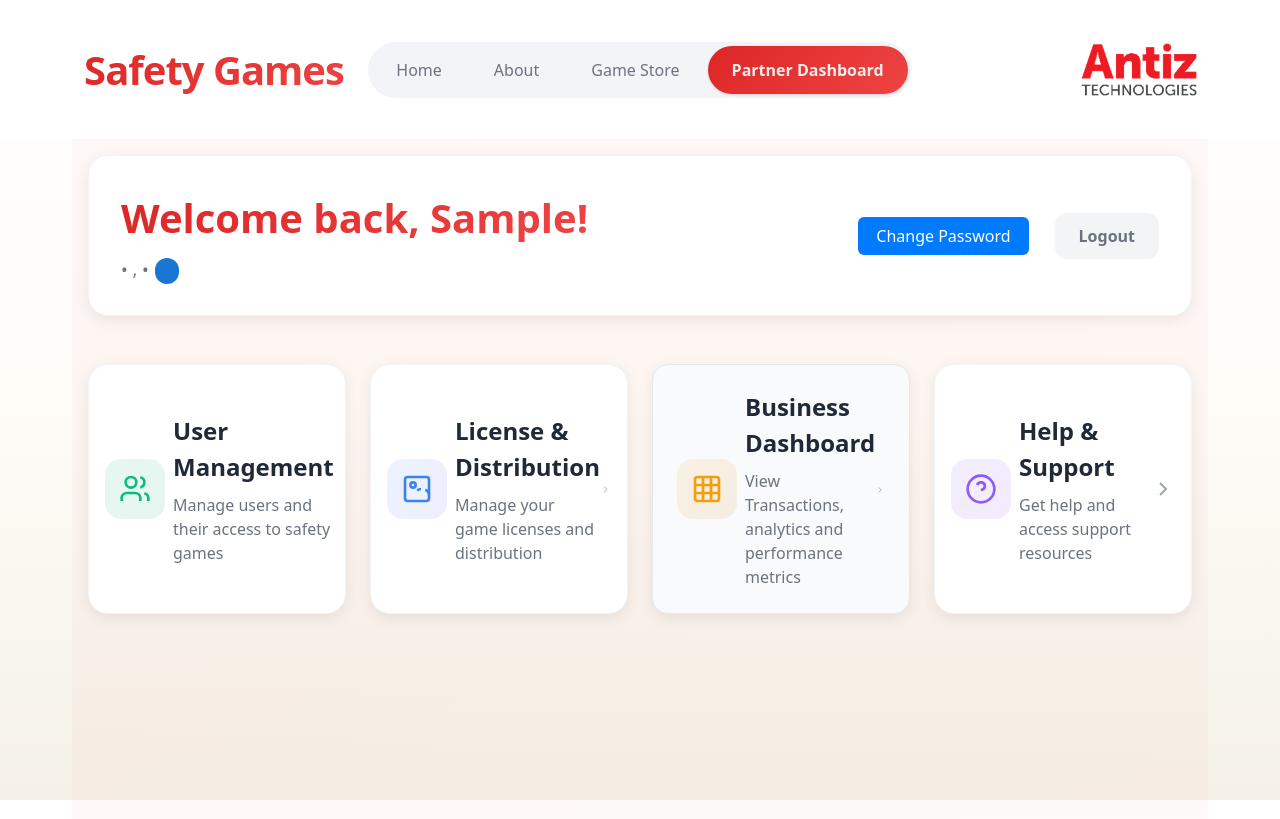
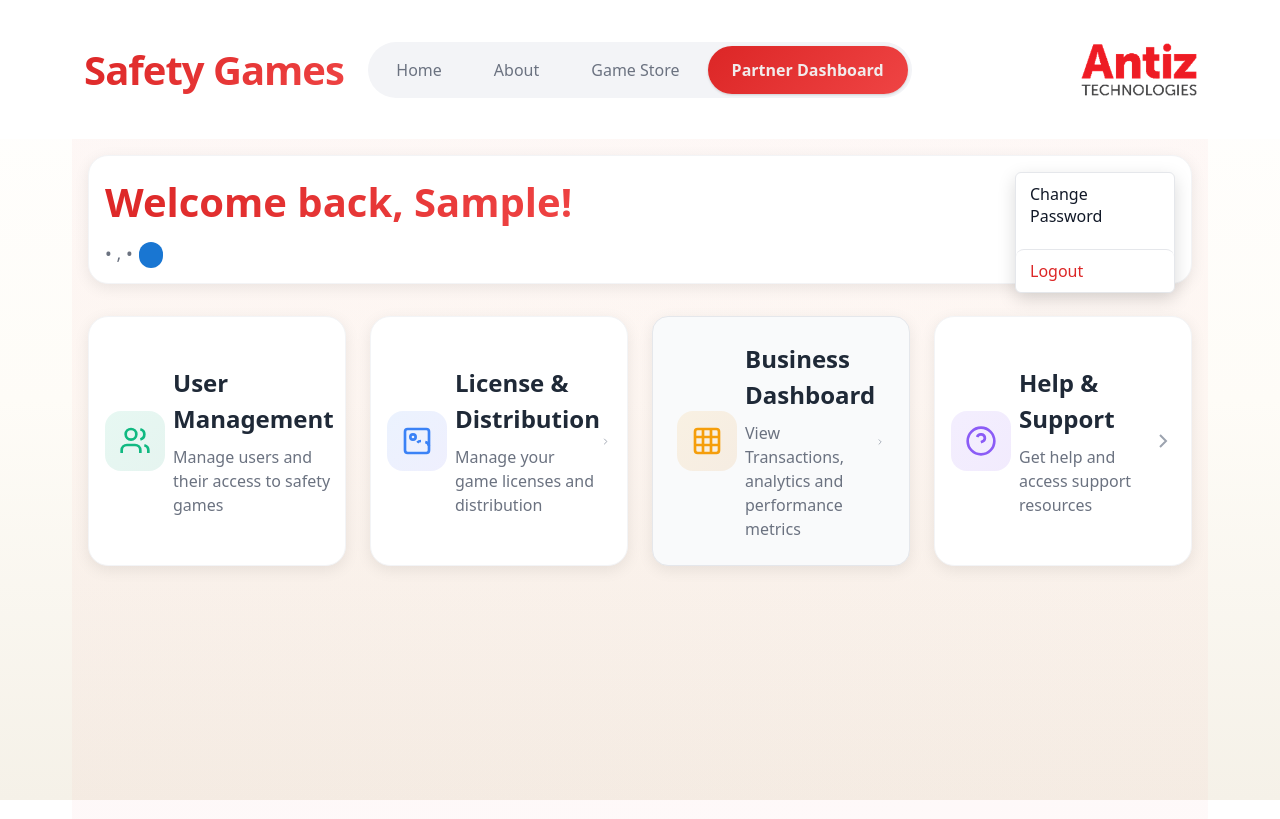
Before and after one commit to Prabhushapure/safety-saas-enterprise, a React (Vite) app: page /AWE-SaaS/partner/home in a window 1280 px wide. Built offline with nearby package versions, Linux system fonts and the light colour scheme; sample sign-in values are in the browser's storage.

Commit message:
partner homepage finetune

```diff
--- a/src/pages/partner/PartnerHome.css
+++ b/src/pages/partner/PartnerHome.css
@@ -36,12 +36,54 @@
   display: flex;
   justify-content: space-between;
   align-items: center;
-  margin-bottom: 3rem;
-  padding: 2rem;
+  margin-bottom: 1.5rem;
+  padding: 1rem;
   background: white;
   border-radius: 20px;
   box-shadow: 0 4px 15px rgba(0, 0, 0, 0.08);
   border: 1px solid #f3f4f6;
+}
+
+.header-actions {
+  position: relative;
+}
+
+.account-menu {
+  position: absolute;
+  top: -48px;           /* move upward */
+  right: 0;
+  background: #fff;
+  border: 1px solid #e5e7eb;
+  border-radius: 6px;
+  box-shadow: 0 6px 18px rgba(0, 0, 0, 0.15);
+  min-width: 160px;
+  display: flex;
+  flex-direction: column;
+  gap: 6px;
+}
+
+.menu-item {
+  padding: 10px 14px;
+  background: white;
+  border: none;
+  text-align: left;
+  font-size: 16px;
+  cursor: pointer;
+  color: #111827;
+}
+
+/* GAP between Change Password & Logout */
+.menu-item:not(.logout) {
+  margin-bottom: 6px;
+}
+
+.menu-item:hover {
+  background: #f3f4f6;
+}
+
+.menu-item.logout {
+  color: #dc2626;
+  border-top: 1px solid #e5e7eb;
 }
 
 .welcome-section h1 {
--- a/src/pages/partner/PartnerHome.jsx
+++ b/src/pages/partner/PartnerHome.jsx
@@ -248,15 +248,21 @@ const PartnerHome = () => {
 
           </div>
           <div className="header-actions">
+  <div className="account-menu">
     <button
       onClick={() => { setShowPasswordModal(true); setPasswordMsg(""); }}
-              className="change-password-button"
+      className="menu-item"
     >
       Change Password
     </button>
-            <button onClick={handleLogout} className="logout-button">
+
+    <button
+      onClick={handleLogout}
+      className="menu-item logout"
+    >
       Logout
     </button>
+  </div>
 </div>
         </div>
 
```
Lines whose indentation alone changed are shown as unchanged.
